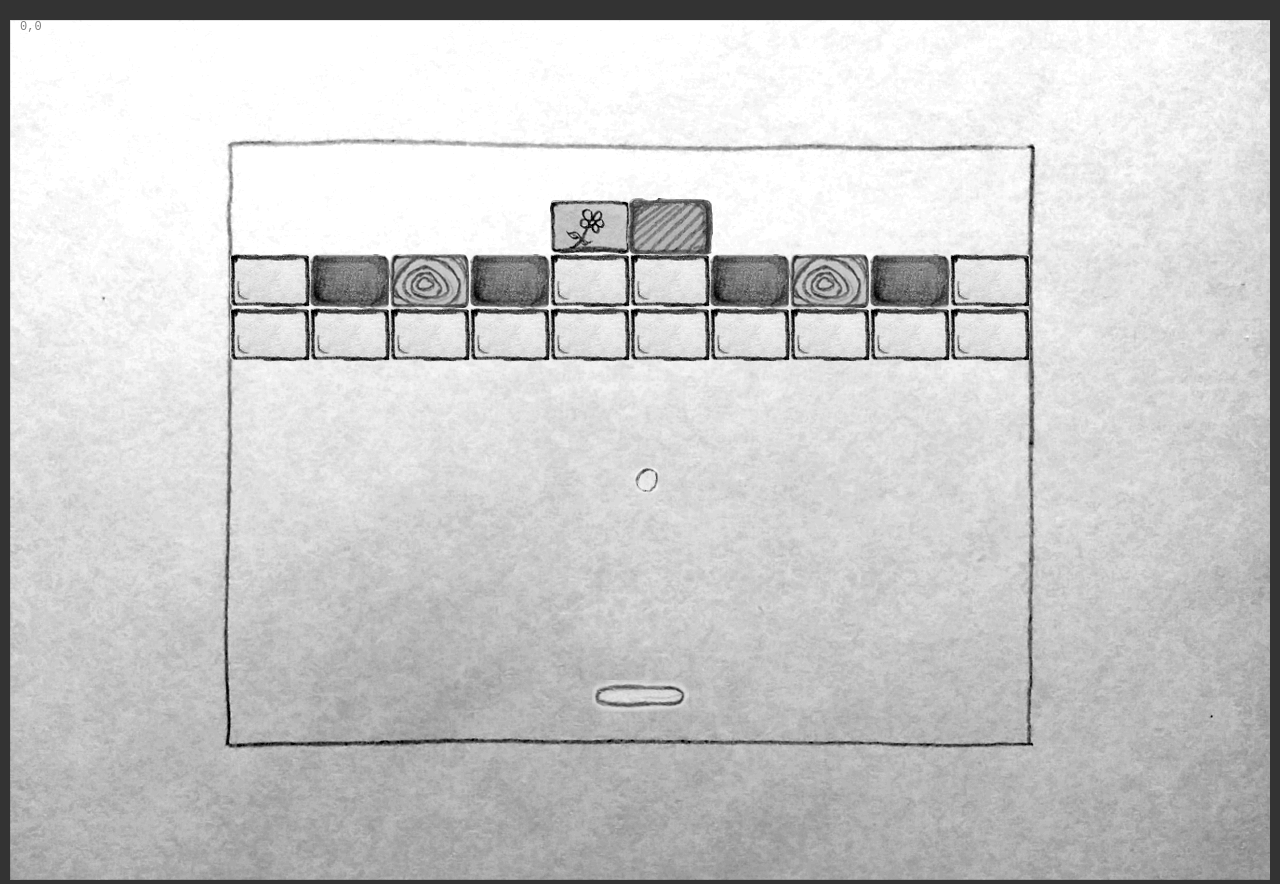
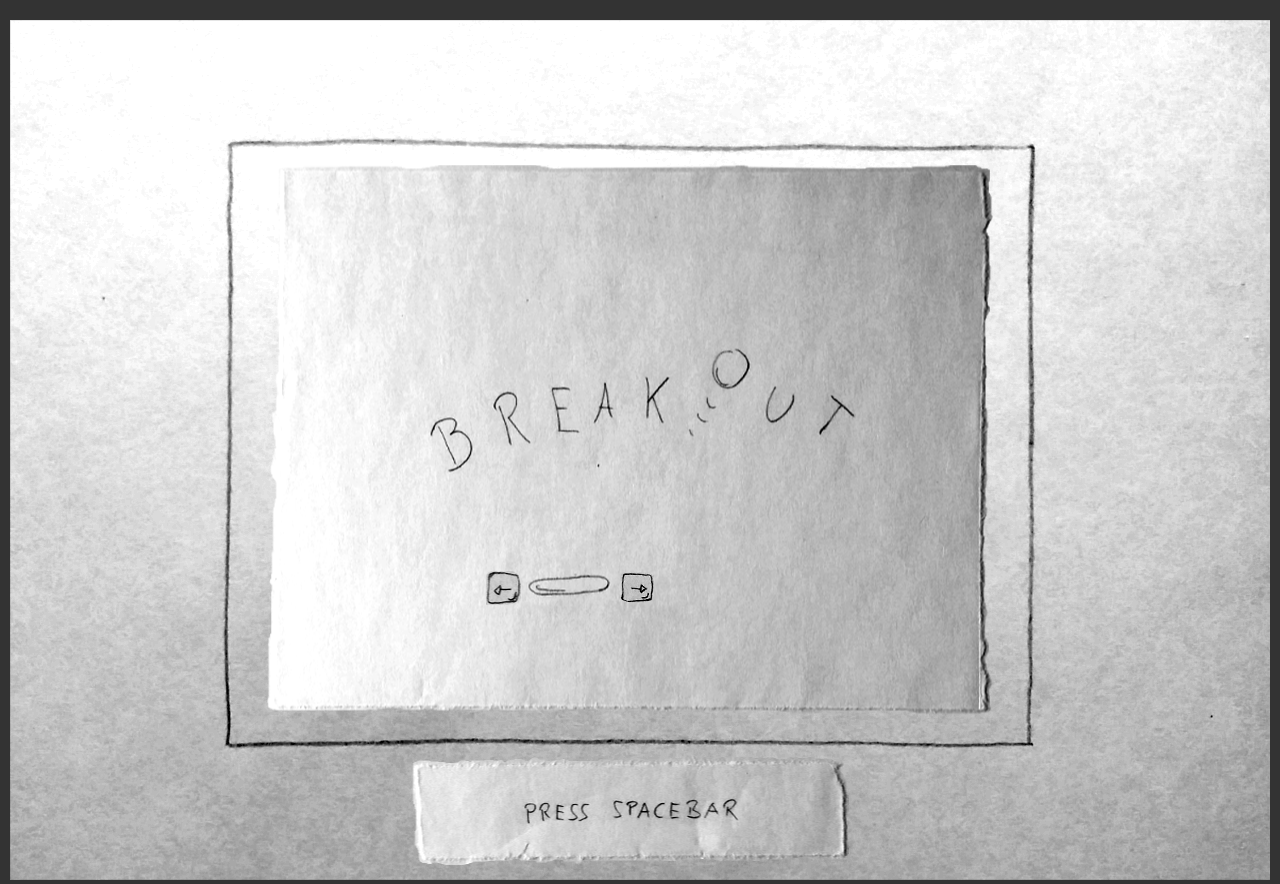
Before and after one commit to mdumke/paper-breakout, a plain HTML site: page index.html in a window 1280 px wide. Drawn offline with Linux system fonts and the light colour scheme.

Commit message:
implement multi-level game

```diff
--- a/index.html
+++ b/index.html
@@ -22,7 +22,7 @@
       background-repeat: no-repeat;
     }
     #canvas {
-      cursor: default;
+      cursor: none;
     }
   </style>
 </head>
--- a/index.js
+++ b/index.js
@@ -6,16 +6,24 @@ const cheats = {
 }
 
 const game = {
-  state: {
-    prevTime: 0
+  animation: null,
+  screen: null,
+  level: null,
+
+  timing: {
+    prevFrameTime: 0
   },
 
-  update: time => {
-    const diff = time - game.state.prevTime
-    const deltaT = isNaN(diff) ? 0 : diff
-    ball.update(deltaT)
-    paddle.update(deltaT)
-    game.state.prevTime = time
+  spacebarPressed: () => {
+    if (game.screen === 'title') {
+      game.level = 1
+      game.runLevel()
+    }
+
+    if (game.screen === 'win') {
+      game.level = null
+      game.displayTitle()
+    }
   },
 
   ballLost: () => {
@@ -27,14 +35,69 @@ const game = {
     )
   },
 
-  draw: () => {
-    graphics.drawGame()
+  ballTouchesPaddle: () => {
+    if (bricks.amountLeft === 0) {
+      game.stopAnimation()
+      game.level++
+
+      if (game.level > config.bricks.nLevels) {
+        setTimeout(() => game.displayWin(), 1000)
+      } else {
+        setTimeout(() => game.runLevel(), 1000)
+      }
+    }
+  },
+
+  displayTitle: () => {
+    game.screen = 'title'
+    graphics.drawTitle()
+    setTimeout(() => {
+      if (game.screen === 'title') {
+        graphics.drawSpacebar()
+      }
+    }, 3000)
+  },
+
+  displayWin: () => {
+    game.screen = 'win'
+    graphics.drawWin()
+    setTimeout(() => {
+      if (game.screen === 'win') {
+        graphics.drawSpacebar()
+      }
+    }, 3000)
+  },
+
+  runLevel: () => {
+    game.screen = `level${game.level}`
+    bricks.setLevel(game.level)
+    game.reset()
+    graphics.drawLevel()
+    graphics.drawLevelInfo(game.level)
+    setTimeout(graphics.drawLevel, 1500)
+    setTimeout(game.animate, 2000)
+  },
+
+  getDeltaT: time => {
+    const diff = time - game.timing.prevFrameTime
+    const deltaT = isNaN(diff) ? 0 : diff
+    game.timing.prevFrameTime = time
+    return deltaT
+  },
+
+  update: deltaT => {
+    ball.update(deltaT)
+    paddle.update(deltaT)
   },
 
   animate: time => {
-    requestAnimationFrame(game.animate)
-    game.update(time)
-    game.draw()
+    game.animation = requestAnimationFrame(game.animate)
+    game.update(game.getDeltaT(time))
+    graphics.drawLevel()
+  },
+
+  stopAnimation: () => {
+    cancelAnimationFrame(game.animation)
   },
 
   reset: () => {
@@ -48,7 +111,7 @@ const game = {
   },
 
   init: async () => {
-    graphics.init()
+    canvas.init()
     paddle.init()
     controls.init()
     await images.load()
@@ -56,7 +119,6 @@ const game = {
 
   main: async () => {
     await game.init()
-    game.reset()
-    game.animate()
+    game.displayTitle()
   }
 }
--- a/js/ball.js
+++ b/js/ball.js
@@ -39,6 +39,7 @@ const ball = {
       ball.bounceOffCeiling()
     }
     if (ball.touchesPaddle()) {
+      game.ballTouchesPaddle()
       ball.bounceOffPaddle()
     }
     if (ball.touchesBrick()) {
--- a/js/bricks.js
+++ b/js/bricks.js
@@ -1,17 +1,13 @@
 // Breakout bricks management
 
 const bricks = {
-  pattern: [
-    0, 0, 0, 0, 0, 0, 0, 0, 0, 0,
-    0, 0, 0, 0, 5, 4, 0, 0, 0, 0,
-    1, 2, 3, 2, 1, 1, 2, 3, 2, 1,
-    1, 1, 1, 1, 1, 1, 1, 1, 1, 1,
-    0, 0, 0, 0, 0, 0, 0, 0, 0, 0,
-  ],
+  pattern: null,
+  amountLeft: null,
 
   removeByIndex: i => {
     if (i < bricks.pattern.length) {
       bricks.pattern[i] = 0
+      bricks.amountLeft--
     }
   },
 
@@ -40,5 +36,12 @@ const bricks = {
     return i < bricks.pattern.length && bricks.pattern[i] !== 0
   },
 
-  noBrickAt: ({ col, row }) => !bricks.brickAt({ col, row })
+  noBrickAt: ({ col, row }) => !bricks.brickAt({ col, row }),
+
+  setLevel: n => {
+    bricks.pattern = config.bricks.levels[n].slice(0)
+    bricks.amountLeft = bricks.pattern.reduce((memo, e) =>
+      e === 0 ? memo : memo + 1
+    )
+  }
 }
--- a/js/canvas.js
+++ b/js/canvas.js
@@ -5,6 +5,7 @@ const canvas = {
   ctx: null,
   width: null,
   height: null,
+  wrapper: null,
 
   clear: () => {
     canvas.ctx.clearRect(0, 0, canvas.width, canvas.height)
@@ -31,7 +32,13 @@ const canvas = {
     canvas.ctx.globalAlpha = 1.0
   },
 
+//   setBackgroundImage: img => {
+//     const url = `url('assets/images/${img.fileName}')`
+//     canvas.wrapper.style.backgroundImage = url
+//   },
+
   init: () => {
+    canvas.wrapper = document.querySelector('.canvas-wrapper')
     const element = document.querySelector('#canvas')
     canvas.el = element
     canvas.ctx = element.getContext('2d')
--- a/js/config.js
+++ b/js/config.js
@@ -20,6 +20,30 @@ const config = {
     height: 54,
     nCols: 10,
     nRows: 5,
+    nLevels: 3,
+    levels: {
+      1: [
+        0, 0, 0, 0, 0, 0, 0, 0, 0, 0,
+        0, 0, 0, 0, 0, 0, 0, 0, 0, 0,
+        0, 0, 0, 0, 0, 0, 0, 0, 0, 0,
+        1, 1, 1, 1, 1, 1, 1, 1, 1, 1,
+        0, 0, 0, 0, 0, 0, 0, 0, 0, 0
+      ],
+      2: [
+        0, 0, 0, 0, 0, 0, 0, 0, 0, 0,
+        1, 1, 1, 1, 1, 1, 1, 1, 1, 1,
+        2, 2, 0, 0, 2, 2, 2, 0, 2, 2,
+        1, 1, 1, 1, 1, 1, 1, 1, 1, 1,
+        0, 0, 0, 0, 0, 0, 0, 0, 0, 0
+      ],
+      3: [
+        1, 0, 0, 0, 0, 0, 0, 0, 0, 1,
+        1, 4, 4, 4, 4, 4, 4, 4, 4, 1,
+        1, 3, 3, 3, 5, 5, 3, 3, 3, 1,
+        1, 1, 1, 1, 1, 1, 1, 1, 1, 1,
+        1, 0, 0, 0, 0, 0, 0, 0, 0, 1
+      ]
+    }
   },
 
   field: {
--- a/js/controls.js
+++ b/js/controls.js
@@ -21,6 +21,7 @@ const controls = {
 
     if (e.keyCode === SPACE) {
       e.preventDefault()
+      game.spacebarPressed()
     }
   },
 
--- a/js/graphics.js
+++ b/js/graphics.js
@@ -36,15 +36,33 @@ const graphics = {
       'gray', 12, 'monospace')
   },
 
-  drawGame: () => {
+  drawTitle: () => {
+    canvas.clear()
+    canvas.drawImage(images.title, 620, 420)
+    canvas.drawImage(images.controlsLeft, 493, 568)
+    canvas.drawImage(images.controlsRight, 627, 568)
+  },
+
+  drawWin: () => {
+    canvas.clear()
+    canvas.drawImage(images.congratulations, 620, 320)
+    canvas.drawText(
+      'You completed all levels :)', 550, 500, '#444', 20, 'monospace')
+  },
+
+  drawSpacebar: () => {
+    canvas.drawImage(images.spacebar, 620, 790)
+  },
+
+  drawLevelInfo: n => {
+    canvas.drawImage(images[`level${n}`], 620, 420)
+  },
+
+  drawLevel: () => {
     canvas.clear()
     graphics.drawBricks()
     graphics.drawPaddle()
     graphics.drawBall()
     graphics.drawCheats()
-  },
-
-  init: () => {
-    canvas.init()
   }
 }
--- a/js/images.js
+++ b/js/images.js
@@ -6,11 +6,20 @@ const images = {
   list: [
     { name: 'ball', fileName: 'ball.png' },
     { name: 'paddle', fileName: 'paddle.png' },
+    { name: 'level1', fileName: 'level1.png' },
+    { name: 'level2', fileName: 'level2.png' },
+    { name: 'level3', fileName: 'level3.png' },
     { name: 'brick1', fileName: 'brick1.png' },
     { name: 'brick2', fileName: 'brick2.png' },
     { name: 'brick3', fileName: 'brick3.png' },
     { name: 'brick4', fileName: 'brick4.png' },
-    { name: 'brick5', fileName: 'brick5.png' }
+    { name: 'brick5', fileName: 'brick5.png' },
+    { name: 'controlsLeft', fileName: 'controls-left.png' },
+    { name: 'controlsRight', fileName: 'controls-right.png' },
+    { name: 'spacebar', fileName: 'spacebar.png' },
+    { name: 'title', fileName: 'title.png' },
+    { name: 'background', fileName: 'background.png' },
+    { name: 'congratulations', fileName: 'congratulations.png' },
   ],
 
   load: () => {
@@ -18,6 +27,7 @@ const images = {
       new Promise(resolve => {
         images[img.name] = document.createElement('img')
         images[img.name].onload = resolve
+        images[img.name].fileName = img.fileName
         images[img.name].src = `${images.basePath}/${img.fileName}`
       })
     ))
```
Also changed, not shown: assets/images/congratulations.png (added), assets/images/controls-left.png (added), assets/images/controls-right.png (added), assets/images/level1.png (added), assets/images/level2.png (added), assets/images/level3.png (added), assets/images/spacebar.png (added), assets/images/title.png (added).
